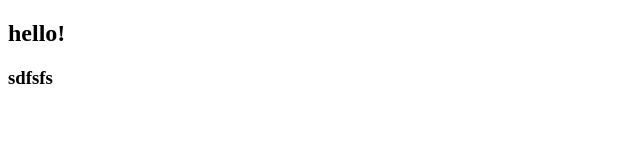
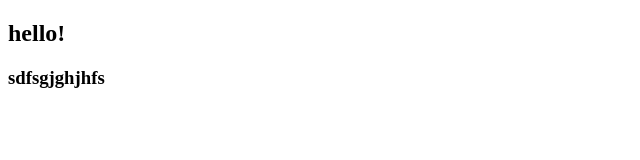
Before and after one commit to Valitov01/git_study, a plain HTML site: page index.html in a window 1280 px wide. Shown: the full height of the page, 0-640 px from the left. Drawn offline with Linux system fonts and the light colour scheme.

Commit message:
add h3 again

```diff
--- a/index.html
+++ b/index.html
@@ -11,7 +11,7 @@
 
 <body>
     <h2>hello!</h2>
-    <h3>sdfsfs</h3>
+    <h3>sdfsgjghjhfs</h3>
 </body>
 
 </html>
```
